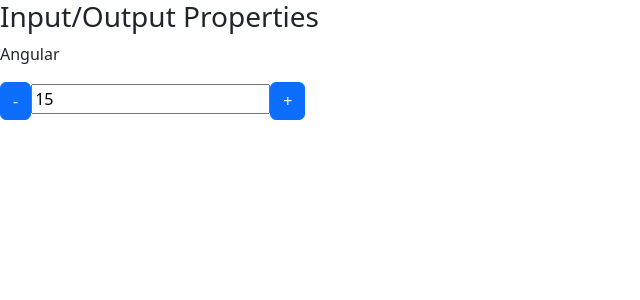
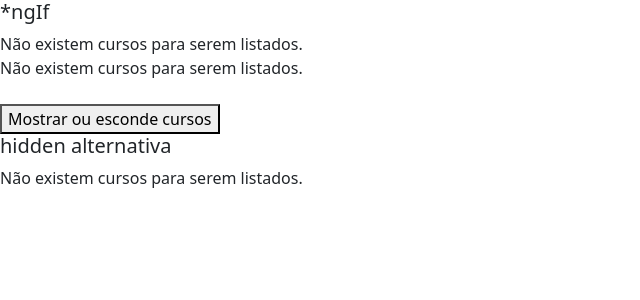
Before and after one commit to WellingtonIdeao/angular-course, an Angular app: page / in a window 1280 px wide. Shown: the top 300 px of the page, without its empty margins (0-640 px from the left). Built offline with nearby package versions, Linux system fonts and the light colour scheme.

Commit message:
Diretiva ngIf

```diff
--- a/src/app/app.component.html
+++ b/src/app/app.component.html
@@ -1,4 +1,5 @@
 <!--<app-ciclo [valorInicial]="valor" *ngIf="!deletarCiclo"></app-ciclo>
 <button class="btn btn-primary" (click)="mudarValor()" >Mudar valor</button>
-<button class="btn btn-primary" (click)="destruirCiclo()" >Deletar ciclo</button> -->
-<app-data-binding></app-data-binding>
+<button class="btn btn-primary" (click)="destruirCiclo()" >Deletar ciclo</button>
+<app-data-binding></app-data-binding>-->
+<app-diretiva-ngif></app-diretiva-ngif>
--- a/src/app/app.module.ts
+++ b/src/app/app.module.ts
@@ -13,6 +13,7 @@
 import { InputPropertyComponent } from './input-property/input-property.component';
 import { OutputPropertyComponent } from './output-property/output-property.component';
 import { CicloComponent } from './ciclo/ciclo.component';
+import { DiretivaNgifComponent } from './diretiva-ngif/diretiva-ngif.component';
 
 
 @NgModule({
@@ -24,6 +25,7 @@
     InputPropertyComponent,
     OutputPropertyComponent,
     CicloComponent,
+    DiretivaNgifComponent,
   ],
   imports: [
     BrowserModule,
--- /dev/null
+++ b/src/app/diretiva-ngif/diretiva-ngif.component.html
@@ -0,0 +1,24 @@
+<h5>*ngIf</h5>
+<div *ngIf="cursos.length > 0">
+    Lista de cursos aqui.
+</div>
+<div *ngIf="cursos.length == 0">
+    Não existem cursos para serem listados.
+</div>
+
+<div *ngIf="mostrarCursos">
+    Lista de cursos aqui.
+</div>
+<div *ngIf="!mostrarCursos">
+    Não existem cursos para serem listados.
+</div>
+<br>
+<button (click)="onMostrarCursos()">Mostrar ou esconde cursos</button>
+<br>
+<h5>hidden alternativa</h5>
+<div [hidden]="!mostrarCursos">
+    Lista de cursos aqui.
+</div>
+<div [hidden]="mostrarCursos">
+    Não existem cursos para serem listados.
+</div>
--- /dev/null
+++ b/src/app/diretiva-ngif/diretiva-ngif.component.ts
@@ -0,0 +1,21 @@
+import { Component, OnInit } from '@angular/core';
+
+@Component({
+  selector: 'app-diretiva-ngif',
+  templateUrl: './diretiva-ngif.component.html',
+  styleUrls: ['./diretiva-ngif.component.css']
+})
+export class DiretivaNgifComponent implements OnInit {
+
+  cursos: string[] = [];
+  mostrarCursos: boolean = false;
+
+  constructor() { }
+
+  ngOnInit(): void {
+  }
+  onMostrarCursos(): void {
+    this.mostrarCursos = !this.mostrarCursos;
+  }
+
+}
```
Also changed, not shown: src/app/diretiva-ngif/diretiva-ngif.component.css (added), 1 other file (tests, documents, lock files or other folders).
